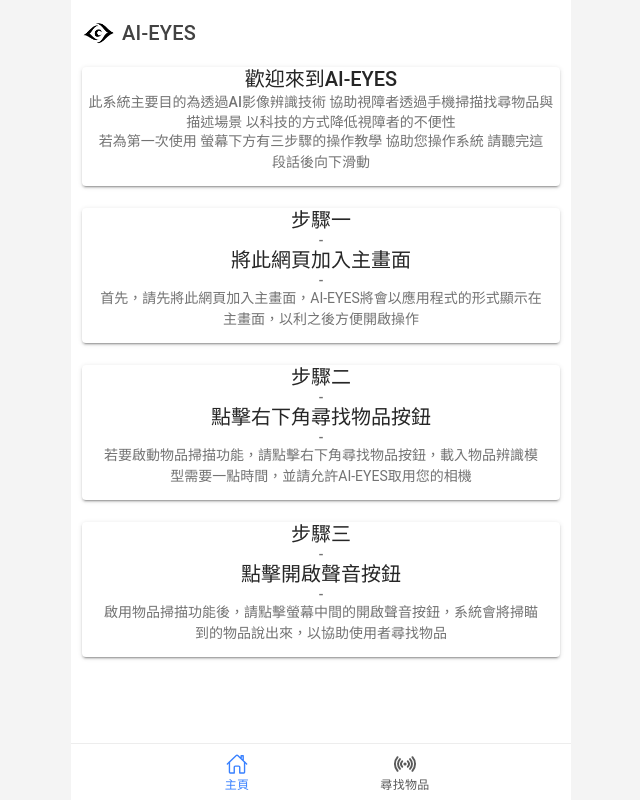
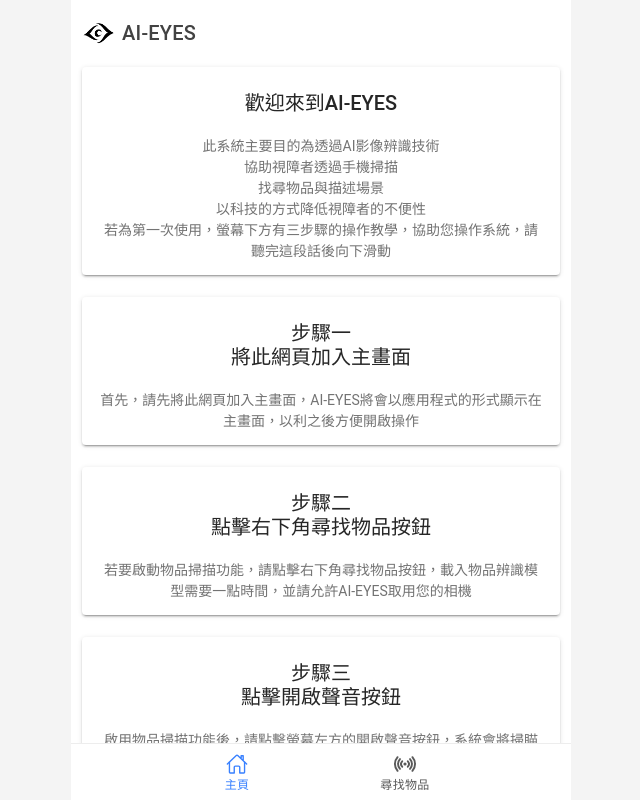
Before and after one commit to Xavicklo/AI-Eyes-Frontend, a React (Vite) app: page /home in a window 1280 px wide. Shown: the whole page, without its empty margins (319-959 px from the left). Built offline with nearby package versions, Linux system fonts and the light colour scheme.

Commit message:
Bug fixed: Canvas & Videos mismatch

```diff
--- a/package.json
+++ b/package.json
@@ -28,8 +28,8 @@
   "dependencies": {
     "@capacitor/haptics": "^5.0.6",
     "@ionic/core": "^7.5.2",
-    "@ionic/react": "^7.5.2",
-    "@ionic/react-router": "^7.5.2",
+    "@ionic/react": "^7.5.7",
+    "@ionic/react-router": "^7.5.7",
     "@tensorflow/tfjs": "^4.1.0",
     "normalize.css": "^8.0.1",
     "react": "^18.2.0",
--- a/src/components/TutorialCard.jsx
+++ b/src/components/TutorialCard.jsx
@@ -11,17 +11,18 @@
   return (
     <IonCard>
       <IonCardHeader>
-        <IonCardTitle>歡迎來到AI-EYES</IonCardTitle>
-        <IonCardSubtitle>
-          此系統主要目的為透過AI影像辨識技術
-          協助視障者透過手機掃描找尋物品與描述場景
-          以科技的方式降低視障者的不便性
-        </IonCardSubtitle>
+        <IonCardTitle>
+          {" "}
+          <br />
+          歡迎來到AI-EYES
+        </IonCardTitle>
       </IonCardHeader>
 
       <IonCardContent>
-        若為第一次使用 螢幕下方有三步驟的操作教學 協助您操作系統
-        請聽完這段話後向下滑動
+        <br />
+        此系統主要目的為透過AI影像辨識技術<br />協助視障者透過手機掃描<br />找尋物品與描述場景<br />以科技的方式降低視障者的不便性
+        <br />
+        若為第一次使用，螢幕下方有三步驟的操作教學，協助您操作系統，請聽完這段話後向下滑動
       </IonCardContent>
     </IonCard>
   );
@@ -30,14 +31,11 @@
   return (
     <IonCard>
       <IonCardHeader>
-        <IonCardTitle>步驟一</IonCardTitle>
-        <IonCardSubtitle>-</IonCardSubtitle>
-        <IonCardTitle>將此網頁加入主畫面</IonCardTitle>
-        <IonCardSubtitle>-</IonCardSubtitle>
+        <IonCardTitle><br />步驟一<br />將此網頁加入主畫面</IonCardTitle>
       </IonCardHeader>
 
       <IonCardContent>
-        首先，請先將此網頁加入主畫面，AI-EYES將會以應用程式的形式顯示在主畫面，以利之後方便開啟操作
+      <br />首先，請先將此網頁加入主畫面，AI-EYES將會以應用程式的形式顯示在主畫面，以利之後方便開啟操作
       </IonCardContent>
     </IonCard>
   );
@@ -46,15 +44,11 @@
   return (
     <IonCard>
       <IonCardHeader>
-        <IonCardTitle>步驟二</IonCardTitle>
-        <IonCardSubtitle>-</IonCardSubtitle>
-        <IonCardTitle>點擊右下角尋找物品按鈕</IonCardTitle>
-
-        <IonCardSubtitle>-</IonCardSubtitle>
+        <IonCardTitle><br />步驟二<br />點擊右下角尋找物品按鈕</IonCardTitle>
       </IonCardHeader>
 
       <IonCardContent>
-        若要啟動物品掃描功能，請點擊右下角尋找物品按鈕，載入物品辨識模型需要一點時間，並請允許AI-EYES取用您的相機
+      <br />若要啟動物品掃描功能，請點擊右下角尋找物品按鈕，載入物品辨識模型需要一點時間，並請允許AI-EYES取用您的相機
       </IonCardContent>
     </IonCard>
   );
@@ -63,15 +57,11 @@
   return (
     <IonCard>
       <IonCardHeader>
-        <IonCardTitle>步驟三</IonCardTitle>
-        <IonCardSubtitle>-</IonCardSubtitle>
-        <IonCardTitle>點擊開啟聲音按鈕</IonCardTitle>
-
-        <IonCardSubtitle>-</IonCardSubtitle>
+        <IonCardTitle><br />步驟三<br />點擊開啟聲音按鈕</IonCardTitle>
       </IonCardHeader>
 
       <IonCardContent>
-        啟用物品掃描功能後，請點擊螢幕中間的開啟聲音按鈕，系統會將掃瞄到的物品說出來，以協助使用者尋找物品
+      <br />啟用物品掃描功能後，請點擊螢幕左方的開啟聲音按鈕，系統會將掃瞄到的物品說出來，以協助您尋找物品
       </IonCardContent>
     </IonCard>
   );
--- a/src/pages/WebcamPage.jsx
+++ b/src/pages/WebcamPage.jsx
@@ -22,7 +22,7 @@
         {!isLoaded && (
           <IonButton onClick={initAudios}>
             <IonIcon slot="start" icon={volumeHighOutline}></IonIcon>
-            Load Audios
+            開啟聲音
           </IonButton>
         )}
       </>
--- a/src/style/WebcamAuto.css
+++ b/src/style/WebcamAuto.css
@@ -1,8 +1,10 @@
 .content {
   position: relative;
-    margin: auto;
+  margin: auto;
 }
+
 video {
+  display: block; /* Ensures that the video is treated as a block-level element */
   width: 100%;
 }
 
@@ -11,4 +13,5 @@
   top: 0;
   left: 0;
   width: 100%;
+  height: 100%; /* Match the height to ensure it covers the entire video */
 }
```
Also changed, not shown: 5 other files (tests, documents, lock files or other folders).
